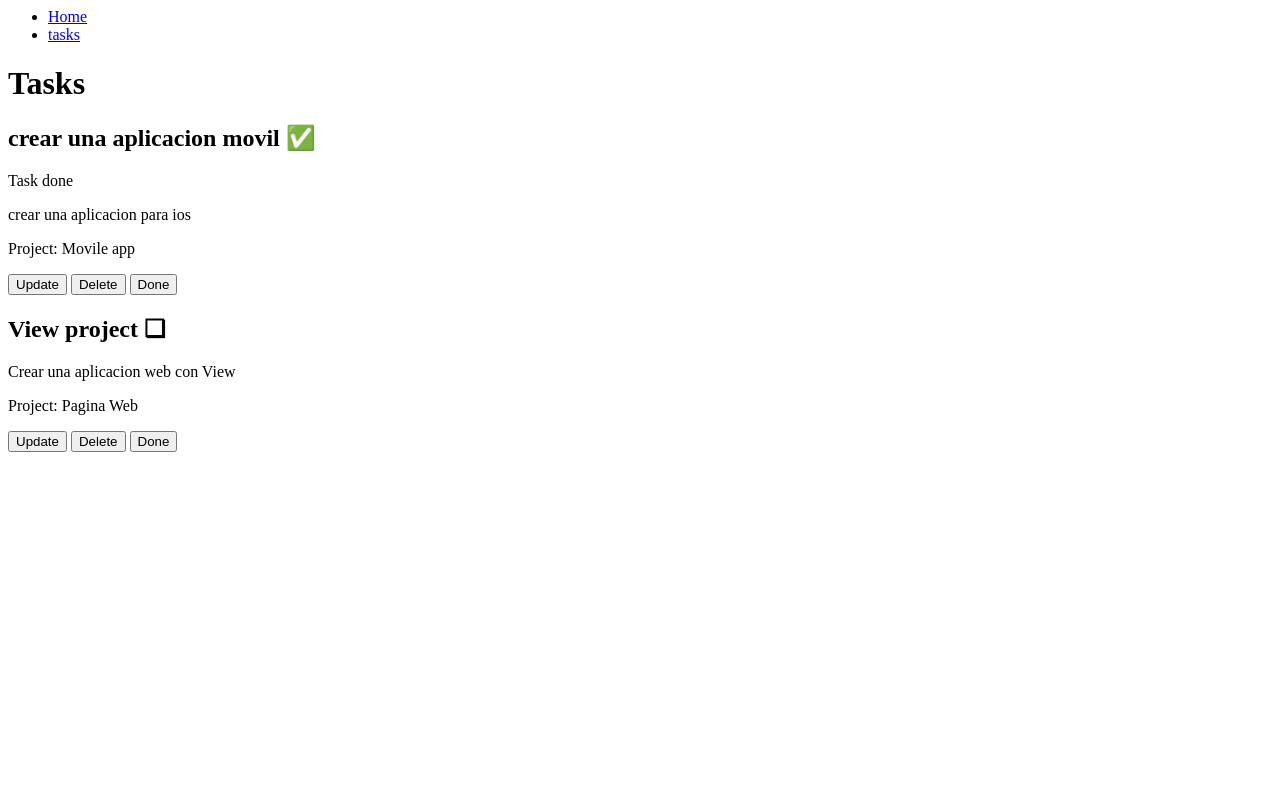
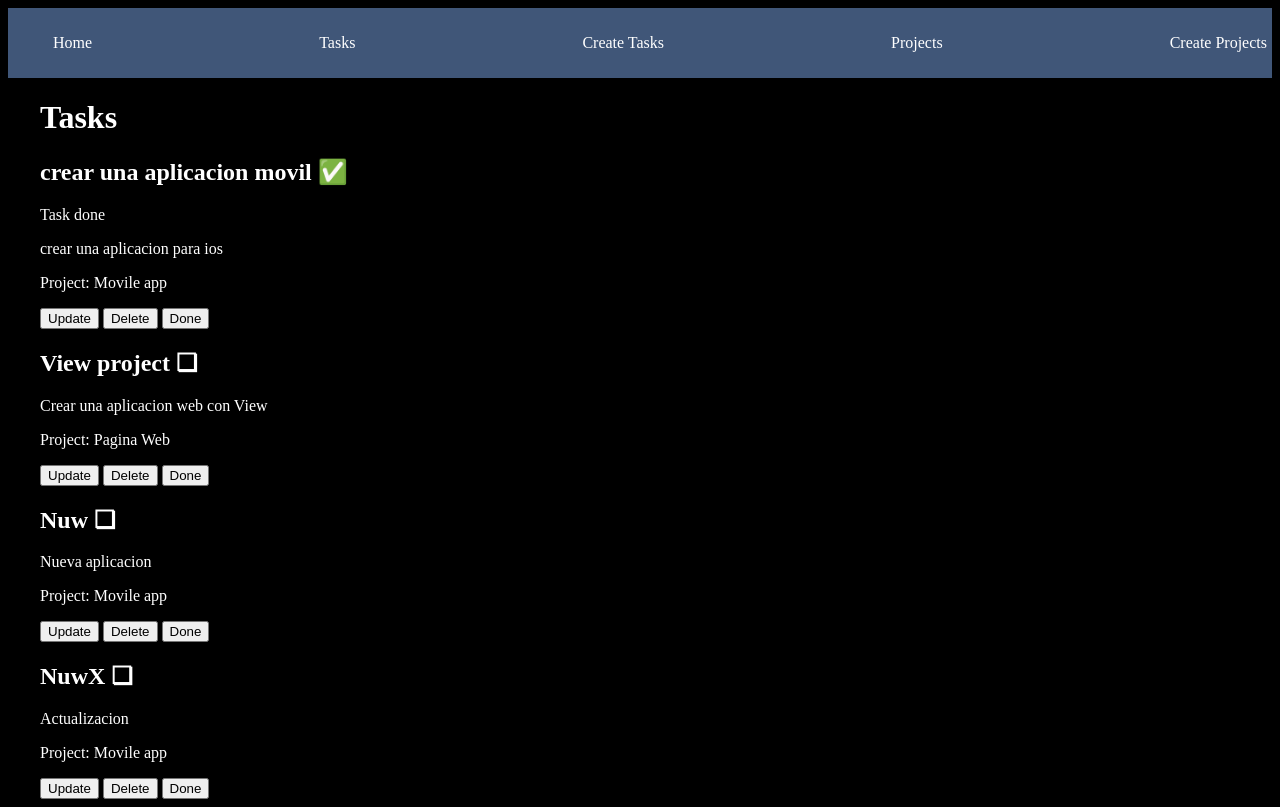
Before and after one commit to OmarSB20/DJangoC, a Django app: page /tasks/ in a window 1280 px wide. Run offline with Django 5.2, Linux system fonts and the light colour scheme; data comes from the database, SQL or seed files in the repository.

Commit message:
create tasks and projects

```diff
--- /dev/null
+++ b/myapp/static/styles/main.css
@@ -0,0 +1,43 @@
+body{
+    background-color: black;
+    color: white;
+}
+
+.navbar{
+    background: #405678;
+    padding: 10px 5px;
+}
+
+.navbar ul{
+    display: flex;
+    justify-content: space-between;
+}
+
+.navbar ul li {
+    list-style: none;
+}
+
+.navbar ul li a{
+    color: white;
+    text-decoration: none;
+}
+
+.navbar ul li a:hover{
+    color: aqua;
+}
+
+.container{
+    max-width: 1200px;
+    margin: auto;
+    padding: 0px 20px;
+}
+
+.card{
+    background: wheat;
+
+}
+
+.input{
+    background:white;
+    padding: 10px;
+}
--- a/myapp/templates/base.html
+++ /dev/null
@@ -1,13 +0,0 @@
-<nav>
-    <ul>
-        <li>
-            <a href="/">Home</a>
-        </li>
-        <li>
-            <a href="/tasks">tasks</a>
-        </li>
-    </ul>
-</nav>
-
-{%block content%}
-{%endblock%}
--- a/myapp/templates/index.html
+++ b/myapp/templates/index.html
@@ -1,6 +1,8 @@
-{% extends 'base.html' %}
+{% extends 'layouts/base.html' %}
 
+{%load static%}
 {%block content%}
 <h1>{{title}}</h1>
+<img src="{% static 'wallhaven-13x79v_2560x1440.png'%}" alt="sun" width="60%">
 <p>Lorem ipsum dolor sit, amet consectetur adipisicing elit. Optio delectus quam, inventore, nesciunt adipisci vel eos natus repellat impedit quas culpa nulla. Vel quas odio libero possimus consequuntur dignissimos delectus!</p>
 {%endblock%}
--- /dev/null
+++ b/myapp/templates/layouts/base.html
@@ -0,0 +1,37 @@
+{%load static%}
+
+<!DOCTYPE html>
+<html lang="en">
+<head>
+    <meta charset="UTF-8">
+    <meta name="viewport" content="width=device-width, initial-scale=1.0">
+    <title>Django Project</title>
+    <link rel="stylesheet" href="{%static '/styles/main.css'%}">
+</head>
+<body>
+    <nav class="navbar">
+        <ul>
+            <li>
+                <a href="/">Home</a>
+            </li>
+            <li>
+                <a href="{% url 'tasks' %}">Tasks</a>
+            </li>
+            <li>
+                <a href="/create_tasks">Create Tasks</a>
+            </li>
+            <li>
+                <a href="{% url 'projects'%}">Projects</a>
+            </li>
+            <li>
+                <a href="/create_projects">Create Projects</a>
+            </li>
+        </ul>
+    </nav>
+
+<main class="container">
+    {%block content%}
+    {%endblock%}
+</main>
+</body>
+</html>
--- /dev/null
+++ b/myapp/templates/layouts/dashboard.html
@@ -0,0 +1,6 @@
+<h1>Dashboard</h1>
+
+<h1>Navegaciones especiales</h1>
+
+{%block content%}
+{%endblock%}
--- a/myapp/templates/tasks.html
+++ /dev/null
@@ -1,25 +0,0 @@
-{%extends 'base.html'%}
-{%block content%}
-<h1>Tasks</h1>
-
-{% for task in tasks %}
-<div>
-    {# comentario #}
-    <h2>{{task.title}} {%if task.done%}✅{%else%}❏{%endif%}</h2>
-    {%if task.done%}
-    <p>Task done</p>
-    {%endif%}
-    <p>{{task.description}}</p>
-    <p>Project: {{task.project.name}}</p>
-    <button>
-        Update
-    </button>
-    <button>
-        Delete
-    </button>
-    <button>
-        Done
-    </button>
-</div>
-{% endfor %}
-{%endblock%}
--- /dev/null
+++ b/myapp/templates/tasks/tasks.html
@@ -0,0 +1,25 @@
+{%extends 'layouts/base.html'%}
+{%block content%}
+<h1>Tasks</h1>
+
+{% for task in tasks %}
+<div>
+    {# comentario #}
+    <h2>{{task.title}} {%if task.done%}✅{%else%}❏{%endif%}</h2>
+    {%if task.done%}
+    <p>Task done</p>
+    {%endif%}
+    <p>{{task.description}}</p>
+    <p>Project: {{task.project.name}}</p>
+    <button>
+        Update
+    </button>
+    <button>
+        Delete
+    </button>
+    <button>
+        Done
+    </button>
+</div>
+{% endfor %}
+{%endblock%}
--- a/myapp/urls.py
+++ b/myapp/urls.py
@@ -2,9 +2,12 @@ from django.urls import path
 from . import views
 
 urlpatterns = [
-    path('', views.index),
-    path('about/', views.about),
+    path('', views.index, name='index'),
+    path('about/', views.about, name='about'),
     path('hellow/<str:usrname>', views.hellow),
-    path('projects/', views.projects),
-    path('tasks/', views.tasks),
+    path('projects/', views.projects, name='projects'),
+    path('tasks/', views.tasks, name='tasks'),
+    path('create_tasks/', views.create_task, name='create_tasks'),
+    path('create_projects/', views.create_project, name='create_project'),
+    path('project_details/<int:id>', views.poject_details, name='project_details'),
 ]
--- a/myapp/views.py
+++ b/myapp/views.py
@@ -1,6 +1,7 @@
-from django.shortcuts import render, get_object_or_404
+from django.shortcuts import render, get_object_or_404, redirect, get_list_or_404
 from django.http import HttpResponse, JsonResponse
 from .models import Project, Tasks
+from .forms import CreateNewTask, CreateNewProject
 
 # Create your views here.
 def index(request):
@@ -22,12 +23,38 @@ def hellow(request, usrname):
 def projects(request):
     #projects_list = list(Project.objects.values())
     projects_list = Project.objects.all()
-    return render(request,"projects.html", {
+    return render(request,"projects/projects.html", {
         "projects": projects_list
     })
 
 def tasks(request):
     tasks_list = Tasks.objects.all()
-    return render(request,"tasks.html", {
+    return render(request,"tasks/tasks.html", {
         "tasks": tasks_list
     })
+
+def create_task(request):
+    if request.method == "POST":
+        Tasks.objects.create(title=request.POST['title'], description=request.POST['description'], project_id=1)
+        return redirect('tasks')
+    else:
+        return render(request,"tasks/create_task.html", {
+            'form': CreateNewTask()
+        })
+
+def create_project(request):
+    if request.method == 'POST':
+        Project.objects.create(name=request.POST.get('name'))
+        return redirect('projects')
+    else:
+        return render(request, "projects/create_projects.html", {
+            'form': CreateNewProject()
+        })
+
+def poject_details(request, id):
+    project = get_object_or_404(Project, id=id)
+    tasks = Tasks.objects.filter(project_id=id)
+    return render(request, 'projects/detail.html', {
+        "project": project,
+        "tasks" : tasks
+    })
```
Also changed, not shown: myapp/forms.py (added, +8 -0 lines), myapp/templates/projects.html (deleted, +0 -12 lines), myapp/templates/projects/create_projects.html (added, +13 -0 lines), myapp/templates/projects/detail.html (added, +9 -0 lines), myapp/templates/projects/projects.html (added, +13 -0 lines), myapp/templates/tasks/create_task.html (added, +12 -0 lines), db.sqlite3, 1 other file.
